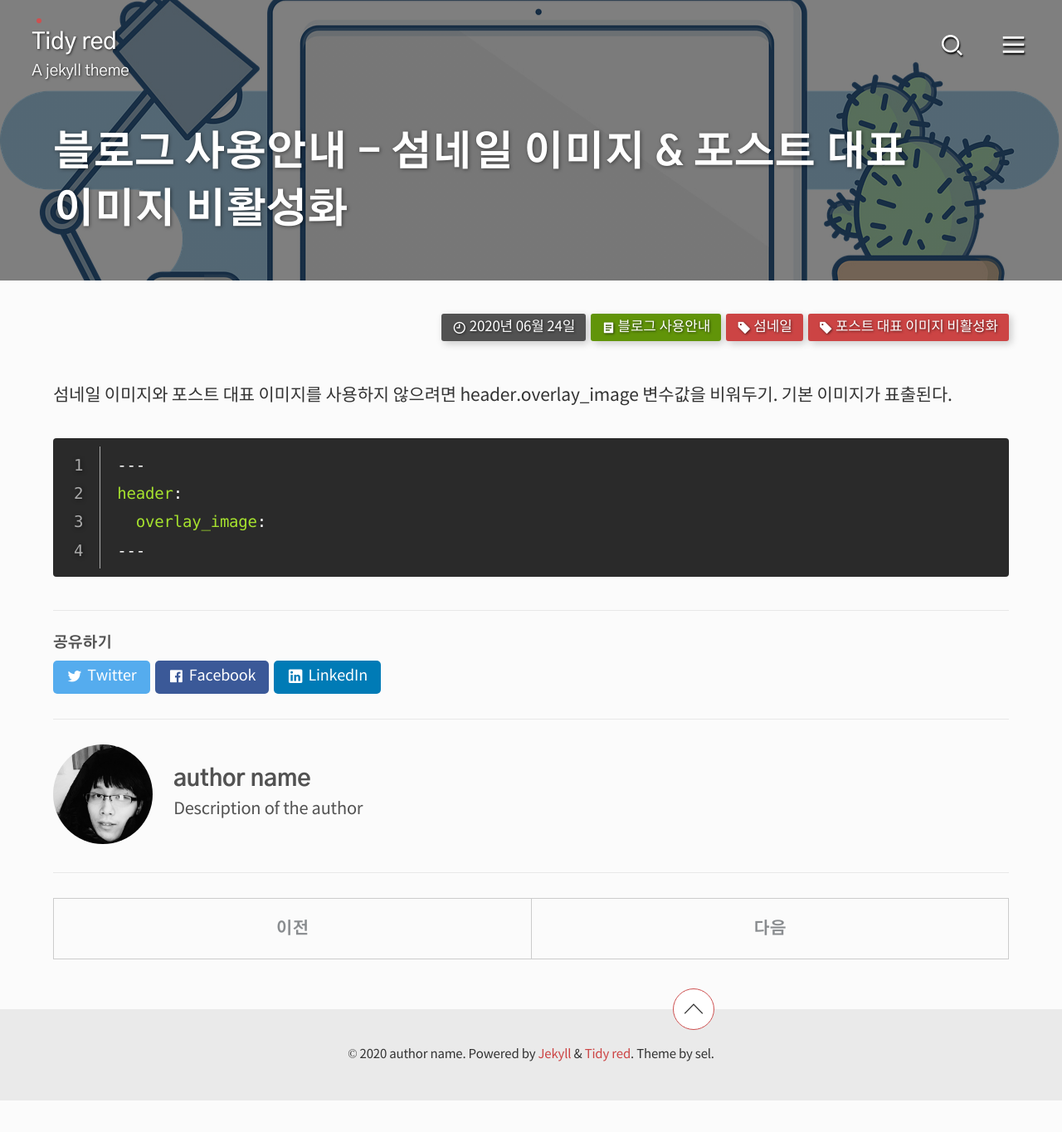
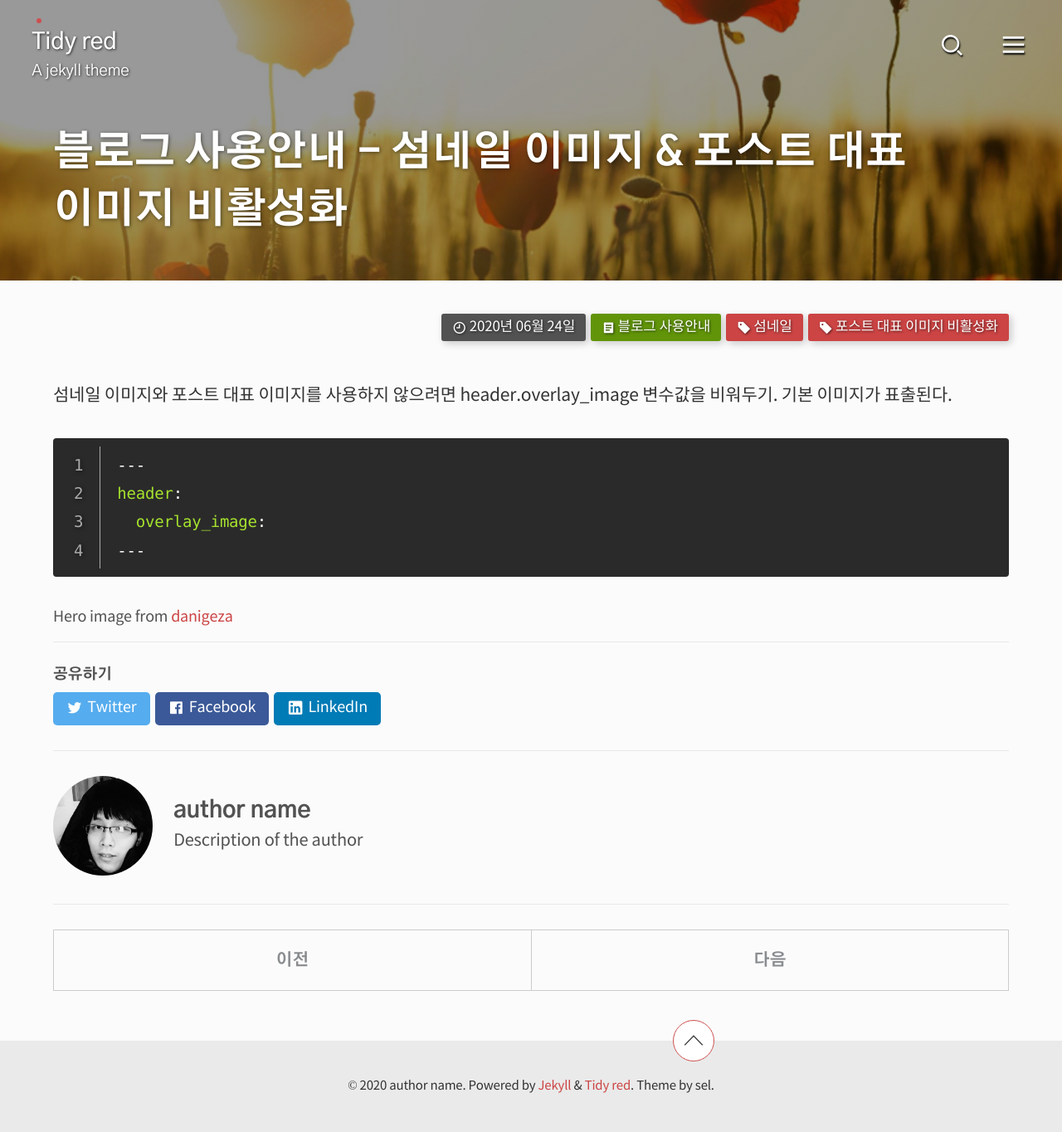
Before and after one commit to selosele/jekyll-theme-tidyred, a Jekyll site: the page built from _posts/2020-06-24-example-post06.md, in a window 1280 px wide. Shown: the whole page at 83% size. Built offline with Jekyll 4.4.1, drawn with Linux system fonts in a browser that asks for light colours; cached includes are drawn as plain includes; before the commit the page ends 1326 px from its top, so only the background shows below that.

Commit message:
teaser 이미지 출처 표기 추가

```diff
--- a/_posts/2020-06-24-example-post06.md
+++ b/_posts/2020-06-24-example-post06.md
@@ -5,7 +5,9 @@
 excerpt: ""
 header:
   overlay_image:
-  overlay_filter: 0.5
+  overlay_filter: 0.4
+  image_link: https://pixabay.com/ko/photos/%EC%84%A0%EC%85%8B-%EC%96%91%EA%B7%80%EB%B9%84-%EB%B0%B1%EB%9D%BC%EC%9D%B4%ED%8A%B8-%EA%BD%83-174276/
+  image_author: danigeza
 date: 2020-06-24 20:46
 toc: false
 categories:
```
Also changed, not shown: assets/images/thumb/default_thumb01.jpg.
